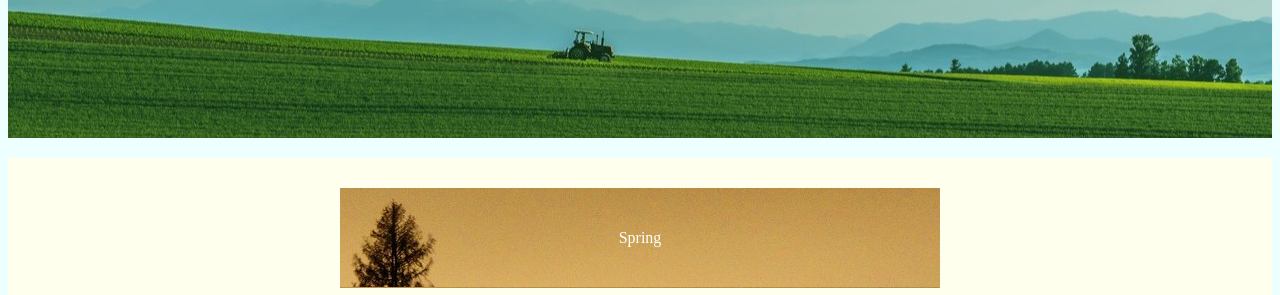
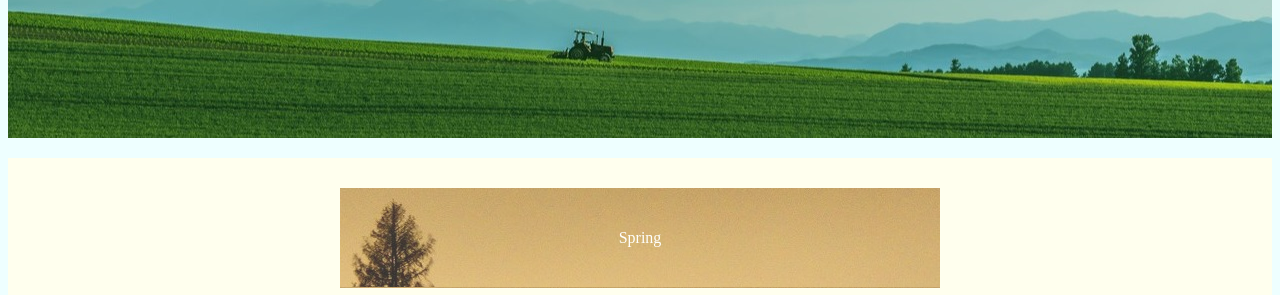
Before and after one commit to MrUrakou/MrUrakou.github.io, a plain HTML site: page index.html in a window 1280 px wide. In both pictures the pointer is over the item "Spring". Shown: the part 452-747 px from the top of the page. Drawn offline with Linux system fonts and the light colour scheme.

Commit message:
add pointer and hover

```diff
--- a/style.css
+++ b/style.css
@@ -94,6 +94,11 @@ body {
   list-style: none;
   color: white;
   background-image: url("./images/OHhokkaido_IMG71991.jpg");
+  cursor: pointer;
+}
+
+.main-event-information-wrapper li:hover {
+  opacity: 0.8;
 }
 
 .main-center-wrapper {
```
